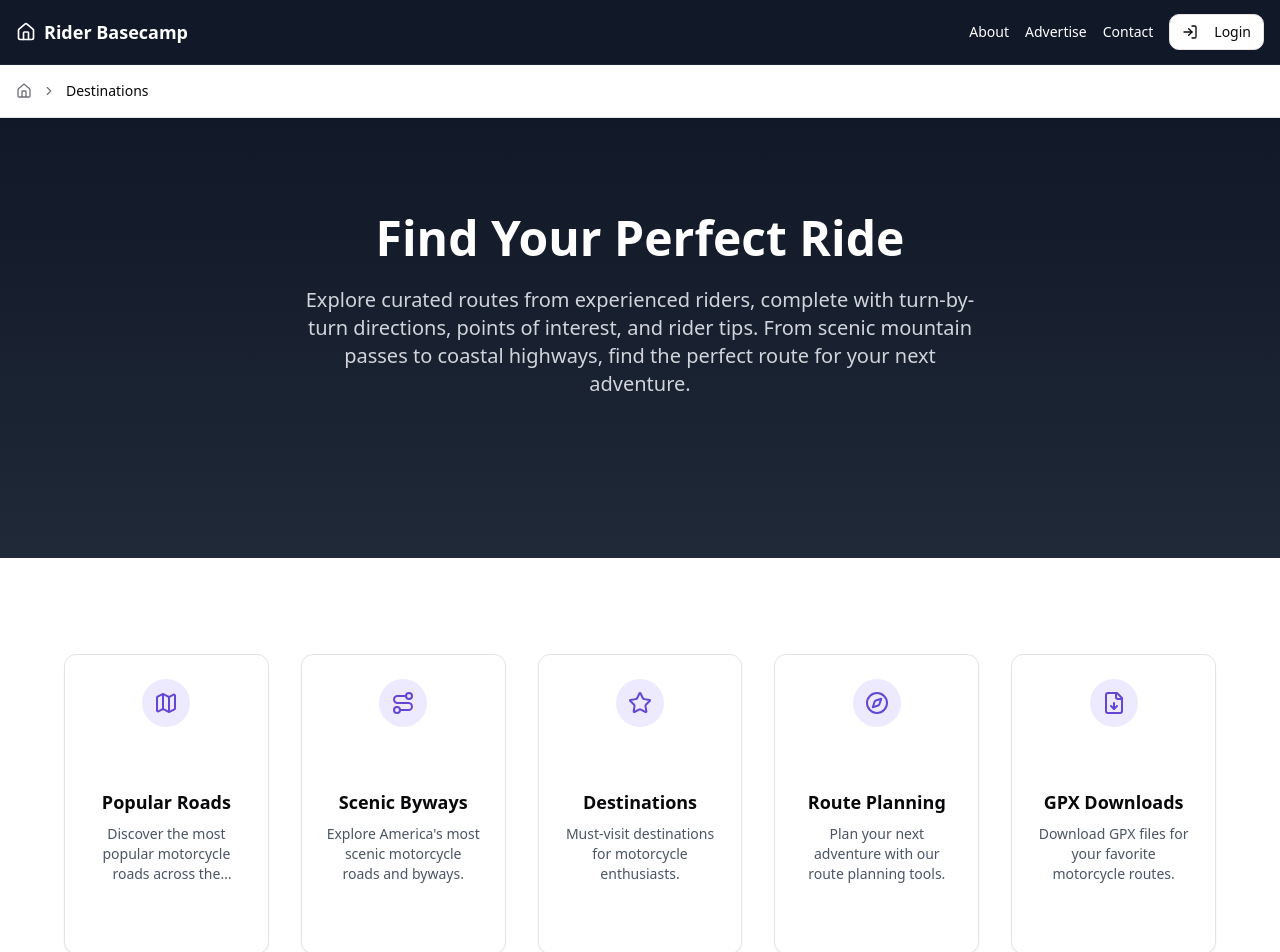
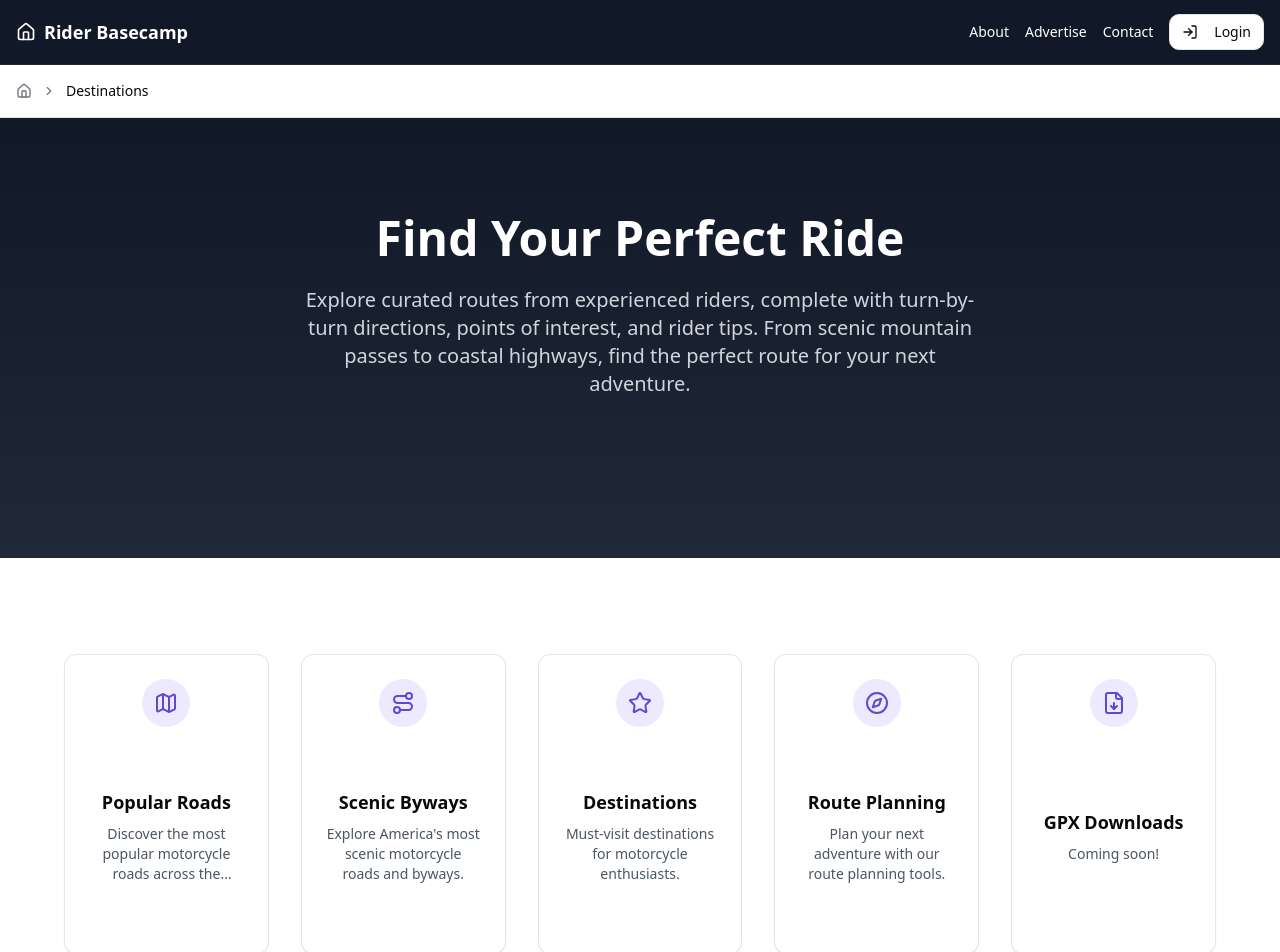
Before and after one commit to directconnected/rider-basecamp, a React (Vite) app: page /destinations in a window 1280 px wide. Shown: the top 952 px of the page. Built offline with nearby package versions, Linux system fonts and the light colour scheme.

Commit message:
Update Destinations.tsx

```diff
--- a/src/pages/Destinations.tsx
+++ b/src/pages/Destinations.tsx
@@ -34,8 +34,8 @@ const features = [
   {
     icon: FileDown,
     title: "GPX Downloads",
-    description: "Download GPX files for your favorite motorcycle routes.",
-    link: "/gpx-downloads"
+    description: "Coming soon!",
+    link: "#"
   },
 ];
 
```
